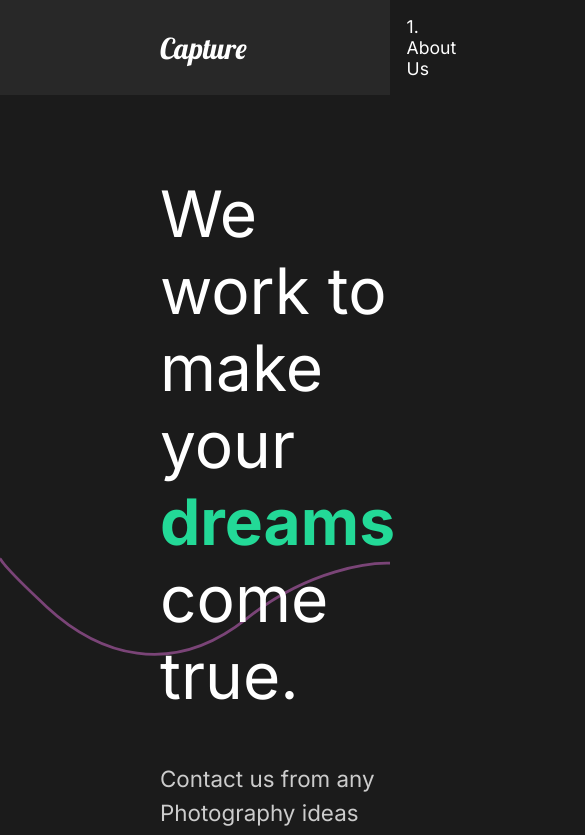
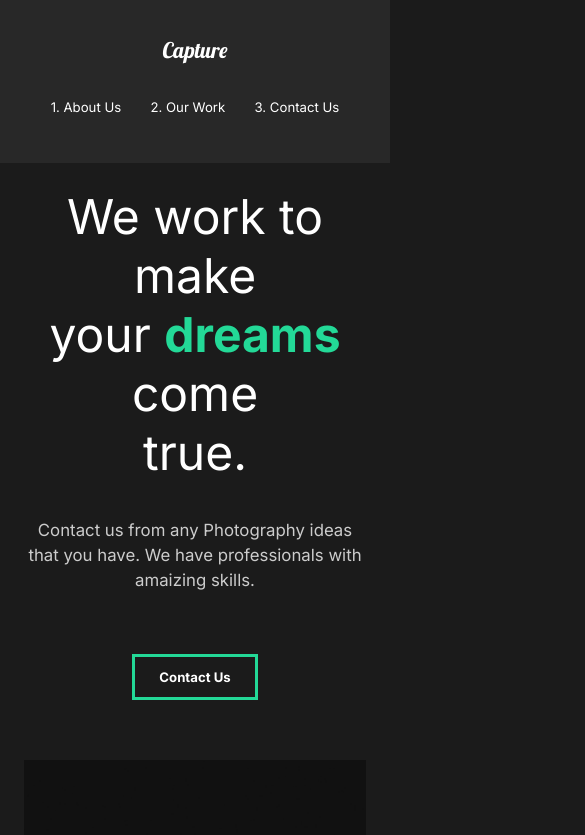
Before and after one commit to nishithgadhiya/react-capture, a React (Create React App) app: page / in a window 390 px wide. Shown: the top 835 px of the page, 585 px wide, since content can reach past the window. Built offline with nearby package versions, Linux system fonts and the light colour scheme.

Commit message:
added media queries

```diff
--- a/src/compoents/GlobalStyle.js
+++ b/src/compoents/GlobalStyle.js
@@ -6,6 +6,13 @@
     margin:0;
     padding:0;
     box-sizing:border-box;
+}
+
+html{
+    @media (max-width:786px){
+        font-size:75%;
+    }
+
 }
 
 body{
--- a/src/compoents/Nav.js
+++ b/src/compoents/Nav.js
@@ -67,6 +67,22 @@
     padding-left: 10rem;
     position: relative;
   }
+  @media (max-width: 786px) {
+    flex-direction: column;
+    padding: 2rem 1rem;
+    #logo {
+      display: inline-block;
+      margin: 1rem;
+    }
+    ul {
+      padding: 2rem;
+      justify-content: space-around;
+      width: 100%;
+      li {
+        padding: 0;
+      }
+    }
+  }
 `;
 
 const Line = styled(motion.div)`
--- a/src/compoents/ServicesSection.js
+++ b/src/compoents/ServicesSection.js
@@ -71,6 +71,9 @@
 const Cards = styled.div`
   display: flex;
   flex-wrap: wrap;
+  @media (max-width: 786px) {
+    justify-content: center;
+  }
 `;
 
 const Card = styled.div`
--- a/src/compoents/useScroll.js
+++ b/src/compoents/useScroll.js
@@ -3,7 +3,7 @@
 
 export const useScroll = () => {
   const controls = useAnimation();
-  const [element, view] = useInView({ threshold: 0.5 });
+  const [element, view] = useInView({ threshold: 0.3 });
   if (view) {
     controls.start("show");
   } else {
--- a/src/pages/ContactUs.js
+++ b/src/pages/ContactUs.js
@@ -46,11 +46,18 @@
   padding: 5rem 10rem;
   color: #353535;
   min-height: 90vh;
+  @media (max-width: 786px) {
+    padding: 2rem;
+    font-size: 1rem;
+  }
 `;
 
 const Title = styled.div`
   margin-bottom: 4rem;
   color: black;
+  @media (max-width: 786px) {
+    margin-top: 5rem;
+  }
 `;
 
 const Hide = styled.div`
--- a/src/pages/MovieDetail.js
+++ b/src/pages/MovieDetail.js
@@ -74,6 +74,10 @@
   margin: 5rem 10rem;
   align-items: center;
   justify-content: space-around;
+  @media (max-width: 786px) {
+    display: block;
+    margin: 2rem;
+  }
 `;
 
 const AwardStyle = styled.div`
--- a/src/pages/OurWork.js
+++ b/src/pages/OurWork.js
@@ -72,6 +72,9 @@
   min-height: 100vh;
   overflow: hidden;
   padding: 5rem 10rem;
+  @media (max-width: 786px) {
+    padding: 2rem;
+  }
   h2 {
     padding: 1rem 0rem;
   }
--- a/src/styles.js
+++ b/src/styles.js
@@ -8,6 +8,11 @@
   justify-content: space-between;
   padding: 5rem 10rem;
   color: white;
+  @media (max-width: 786px) {
+    display: block;
+    padding: 2rem 2rem;
+    text-align: center;
+  }
 `;
 
 export const Description = styled.div`
@@ -16,6 +21,12 @@
   padding-right: 5rem;
   h2 {
     font-weight: lighter;
+  }
+  @media (max-width: 786px) {
+    padding: 0;
+    button {
+      margin: 2rem 0rem 5rem 0rem;
+    }
   }
 `;
 
```
